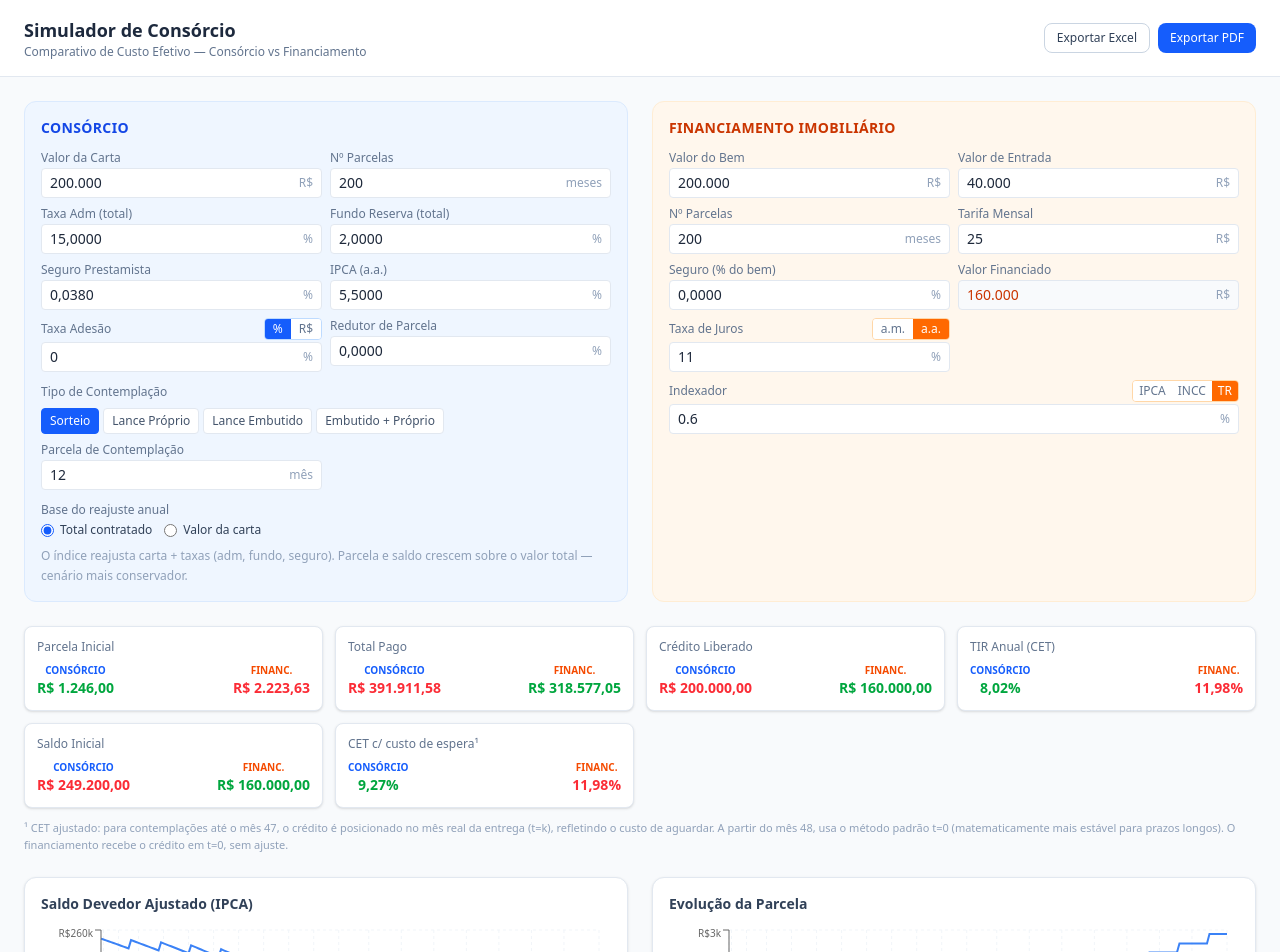
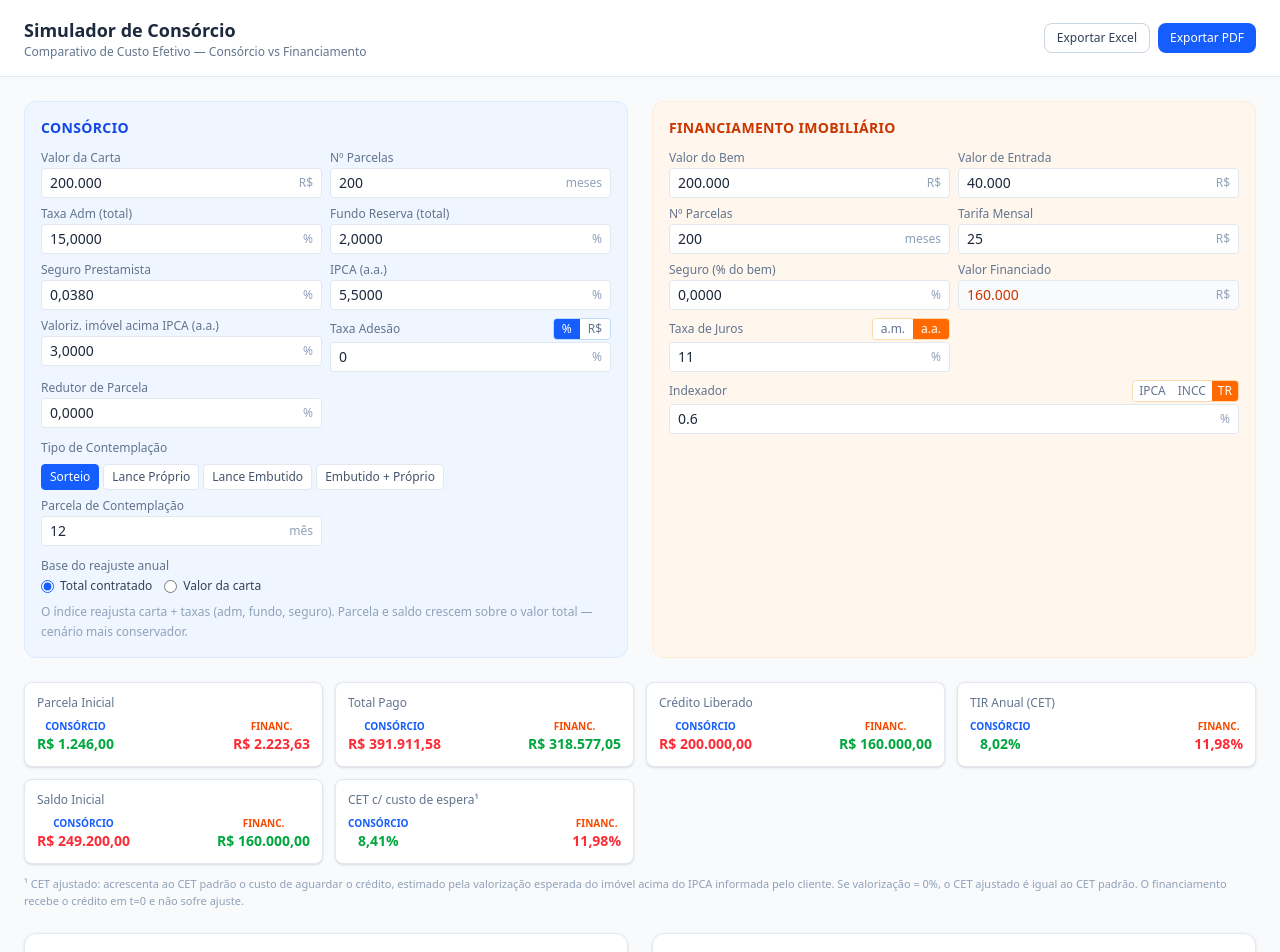
Before and after one commit to SetUp-Assessoria/cet-consorcio, a React (Vite) app: page / in a window 1280 px wide. Shown: the top 952 px of the page. Built offline with nearby package versions, Linux system fonts and the light colour scheme.

Commit message:
feat: custo de espera configurável pelo cliente — valorização do imóvel acima do IPCA (a.a.)

```diff
--- a/src/App.tsx
+++ b/src/App.tsx
@@ -35,9 +35,9 @@ export default function App() {
         <ResumoCards consorcio={resultadoConsorcio} financiamento={resultadoFinanciamento} />
 
         <p className="text-[11px] text-slate-400 -mt-3">
-          ¹ CET ajustado: para contemplações até o mês 47, o crédito é posicionado no mês real da entrega (t=k),
-          refletindo o custo de aguardar. A partir do mês 48, usa o método padrão t=0 (matematicamente mais estável
-          para prazos longos). O financiamento recebe o crédito em t=0, sem ajuste.
+          ¹ CET ajustado: acrescenta ao CET padrão o custo de aguardar o crédito, estimado pela valorização
+          esperada do imóvel acima do IPCA informada pelo cliente. Se valorização = 0%, o CET ajustado é igual ao CET padrão.
+          O financiamento recebe o crédito em t=0 e não sofre ajuste.
         </p>
 
         <Graficos
--- a/src/components/InputPanel.tsx
+++ b/src/components/InputPanel.tsx
@@ -18,6 +18,7 @@ const CONSORCIO_FIELDS: FieldDef[] = [
   { key: 'fundoReserva', label: 'Fundo Reserva (total)', unit: '%', step: 0.001, min: 0, max: 0.1, isPercent: true },
   { key: 'seguro', label: 'Seguro Prestamista', unit: '%', step: 0.00001, min: 0, max: 0.01, isPercent: true },
   { key: 'ipca', label: 'IPCA (a.a.)', unit: '%', step: 0.001, min: 0, max: 0.3, isPercent: true },
+  { key: 'valorizacaoImovel', label: 'Valoriz. imóvel acima IPCA (a.a.)', unit: '%', step: 0.001, min: 0, max: 0.5, isPercent: true },
 ]
 
 const FINANCIAMENTO_FIELDS: FieldDef[] = [
--- a/src/domain/consorcio.ts
+++ b/src/domain/consorcio.ts
@@ -118,19 +118,13 @@ export function calcularConsorcio(p: ConsorcioParams): ResultadoSimulacao {
   const tirAnual = Math.pow(1 + tirMensal, 12) - 1
   const vplVal = npv(tirMensal, fluxoCET.slice(1)) + fluxoCET[0]
 
-  // CET ajustado: t=k (crédito no mês real) para contemplações < 48 meses — matematicamente estável
-  // Para ≥ 48 meses usa t=0 (padrão), pois t=k não converge em prazos longos
-  let tirAnualOpp: number
-  if (p.parcelaContemplacao < 48) {
-    const fluxoTK = [0, ...linhas.map((l, i) => {
-      const saida = -(l.parcela + l.lance)
-      return i + 1 === p.parcelaContemplacao ? creditoLiberado + saida : saida
-    })]
-    const tirMensalTK = irr(fluxoTK, 0, 2)
-    tirAnualOpp = Math.pow(1 + tirMensalTK, 12) - 1
-  } else {
-    tirAnualOpp = tirAnual
-  }
+  // CET ajustado: t=0 + custo de espera pela valorização esperada do imóvel acima do IPCA
+  // Se valorizacaoImovel = 0, tirAnualOpp = tirAnual (sem ajuste)
+  const rExcessoMensal = Math.pow(1 + p.valorizacaoImovel, 1 / 12) - 1
+  const custoEspera = creditoLiberado * (Math.pow(1 + rExcessoMensal, p.parcelaContemplacao) - 1)
+  const fluxoCETOpp = fluxoCET.map((cf, t) => t === p.parcelaContemplacao ? cf - custoEspera : cf)
+  const tirMensalOpp = irr(fluxoCETOpp)
+  const tirAnualOpp = Math.pow(1 + tirMensalOpp, 12) - 1
 
   return {
     saldoDevedor: totalContratado,
--- a/src/domain/types.ts
+++ b/src/domain/types.ts
@@ -11,6 +11,7 @@ export interface ConsorcioParams {
   fundoReserva: number
   seguro: number
   ipca: number
+  valorizacaoImovel: number      // valorização esperada do imóvel acima do IPCA (a.a.)
   tipoContemplacao: TipoContemplacao
   parcelaContemplacao: number
   lance: number
--- a/src/hooks/useSimulacao.ts
+++ b/src/hooks/useSimulacao.ts
@@ -12,6 +12,7 @@ export const DEFAULT_CONSORCIO: ConsorcioParams = {
   fundoReserva: 0.02,
   seguro: 0.00038,
   ipca: 0.055,
+  valorizacaoImovel: 0.03,
   tipoContemplacao: 'sorteio',
   parcelaContemplacao: 12,
   lance: 0,
```
Also changed, not shown: 1 other file (tests, documents, lock files or other folders).
